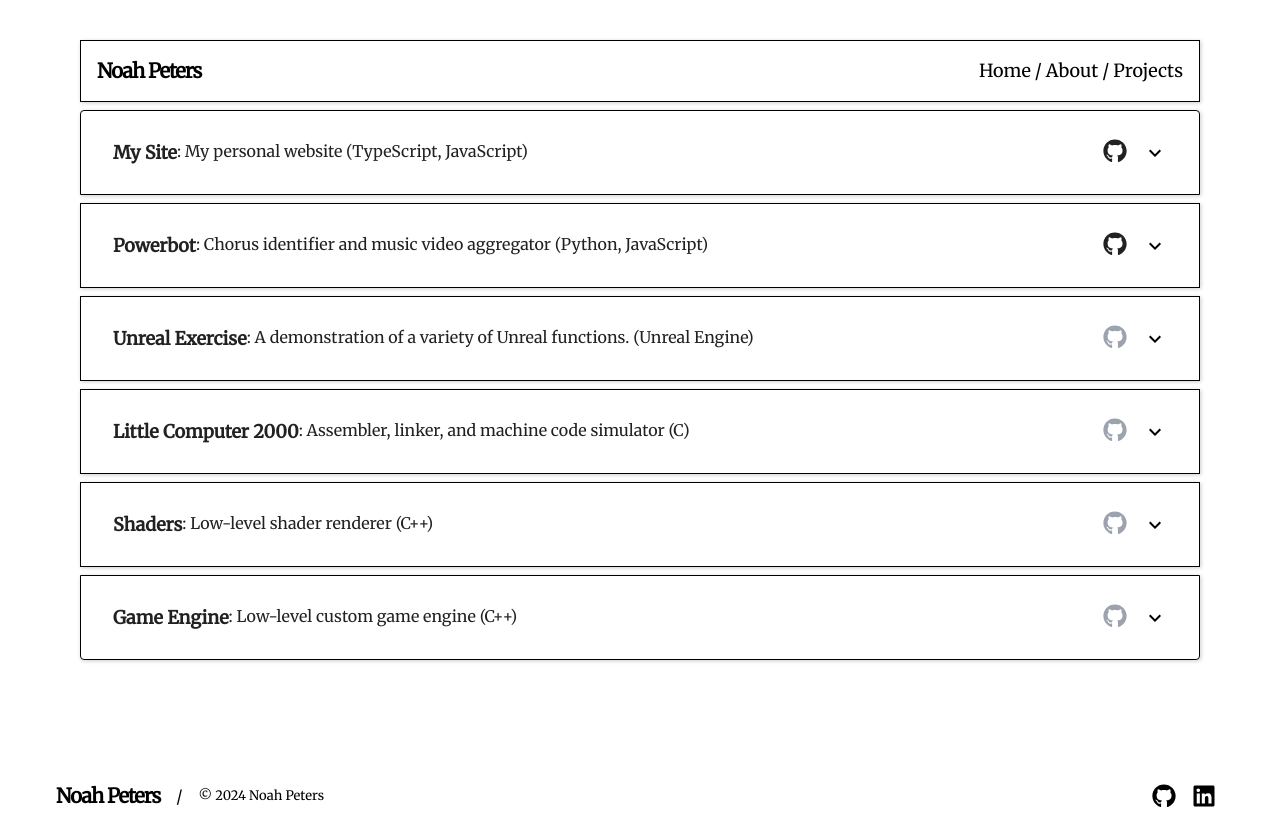
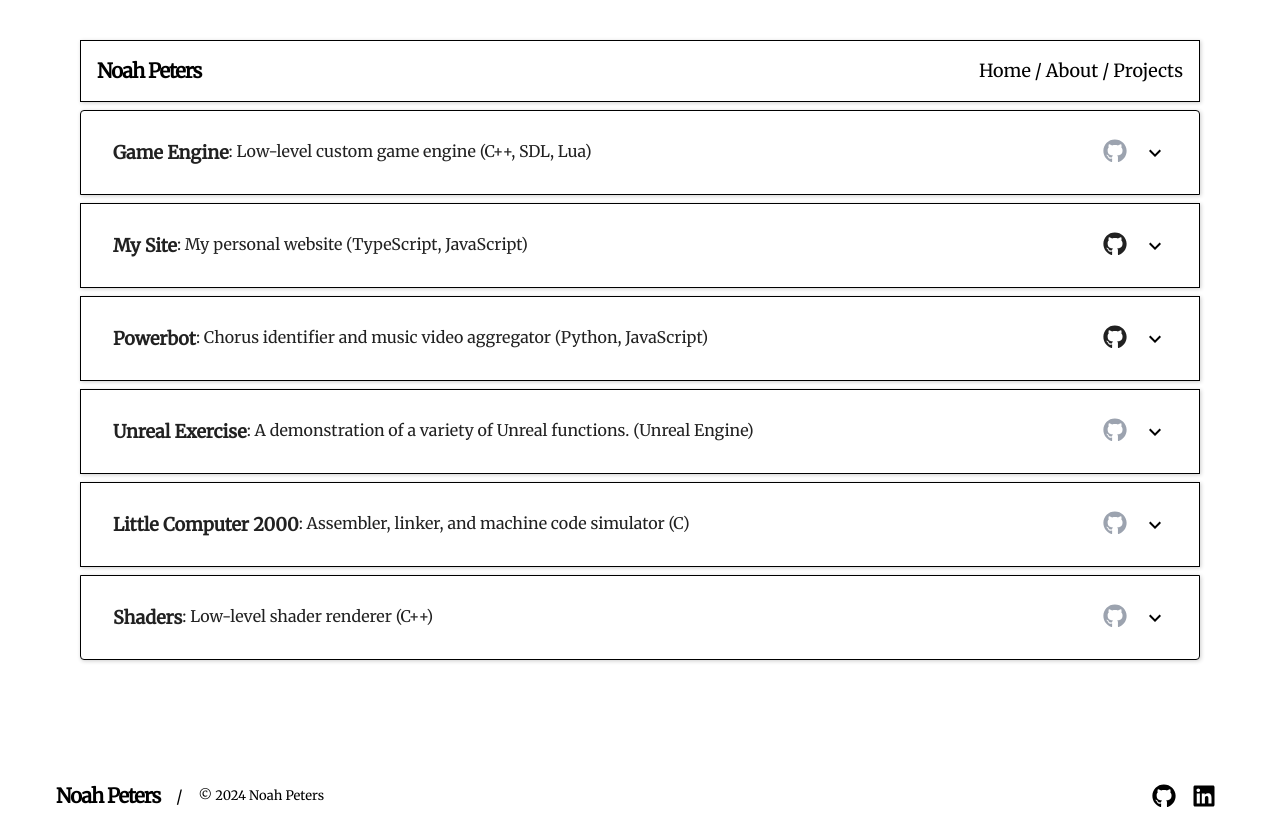
Before and after one commit to noahpete/mysite, a Next.js app: page /projects in a window 1280 px wide. Built offline with nearby package versions, Linux system fonts and the light colour scheme.

Commit message:
Updated game engine project

```diff
--- a/src/app/projects/page.tsx
+++ b/src/app/projects/page.tsx
@@ -15,6 +15,27 @@ export default function Projects() {
   return (
     <main className="">
       <Bounded>
+        {/* Game Engine */}
+        <Accordion id="card">
+          <AccordionSummary
+            expandIcon={<ExpandMoreIcon style={{ color: "black" }} />}
+          >
+            <h1>Game Engine</h1>: Low-level custom game engine (C++, SDL, Lua)
+            <FaGithub className="mr-4 ml-auto text-2xl transition-all duration-150 text-gray-400 cursor-default" />
+          </AccordionSummary>
+          <AccordionDetails>
+            A custom game engine designed with modularity and feature expansion in mind. The entirety
+            of the engine itself is written in C++, utilizing libraries such as glm and rapidjson.
+            Additionally, SDL was used to render graphics and mix audio. The engine builds for Windows,
+            Mac, and Linux.
+            <br></br>
+            <br></br>
+            Furthermore, a full integration of the Lua language allows users to write and implement their
+            own scripts for the engine to run during gametime. This permits a feature-rich component-based
+            scripting system.
+          </AccordionDetails>
+        </Accordion>
+
         {/* MySite */}
         <Accordion id="card">
           <AccordionSummary
@@ -146,18 +167,7 @@ export default function Projects() {
           </AccordionDetails>
         </Accordion>
 
-        {/* Game Engine */}
-        <Accordion id="card">
-          <AccordionSummary
-            expandIcon={<ExpandMoreIcon style={{ color: "black" }} />}
-          >
-            <h1>Game Engine</h1>: Low-level custom game engine (C++)
-            <FaGithub className="mr-4 ml-auto text-2xl transition-all duration-150 text-gray-400 cursor-default" />
-          </AccordionSummary>
-          <AccordionDetails>
-            My current project&#8212;more details soon!
-          </AccordionDetails>
-        </Accordion>
+
       </Bounded>
     </main>
   );
```
Also changed, not shown: 1 other file (tests, documents, lock files or other folders).
